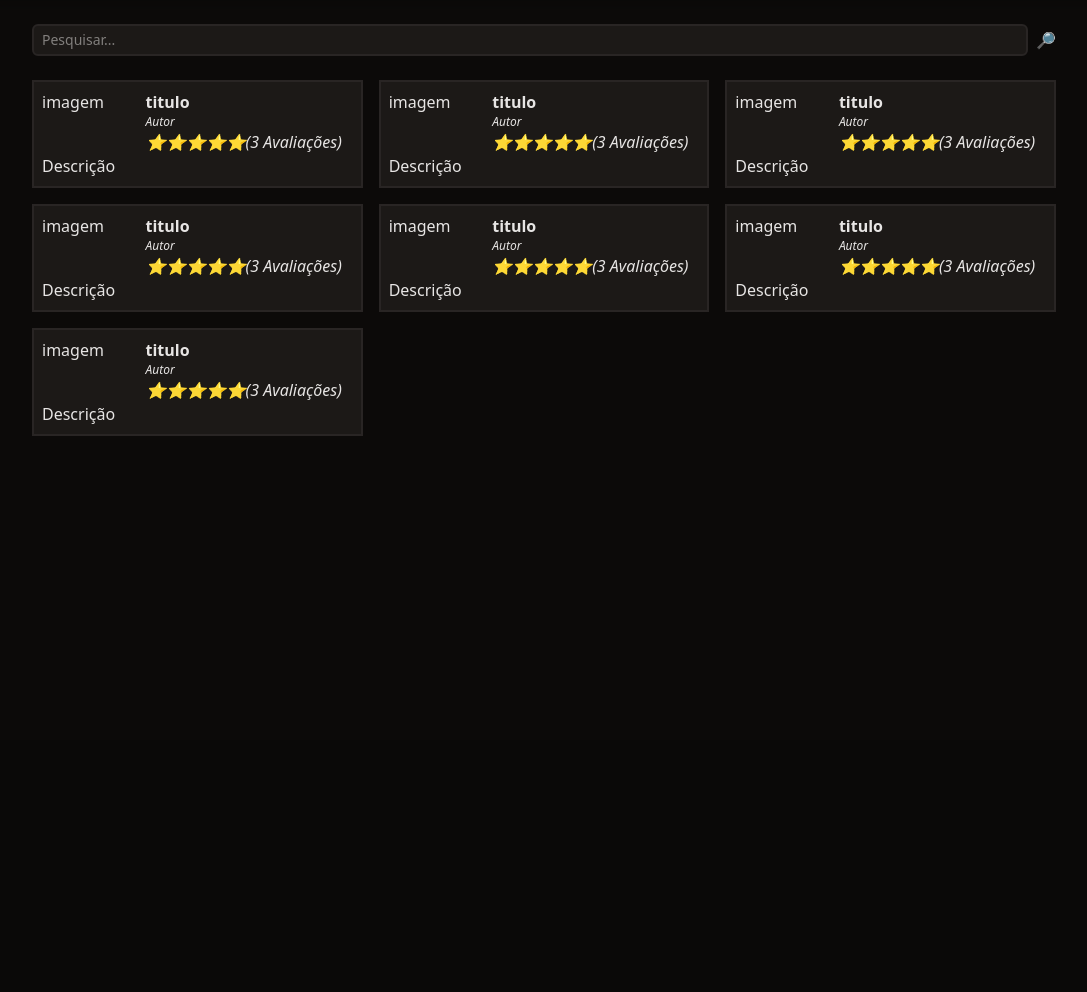
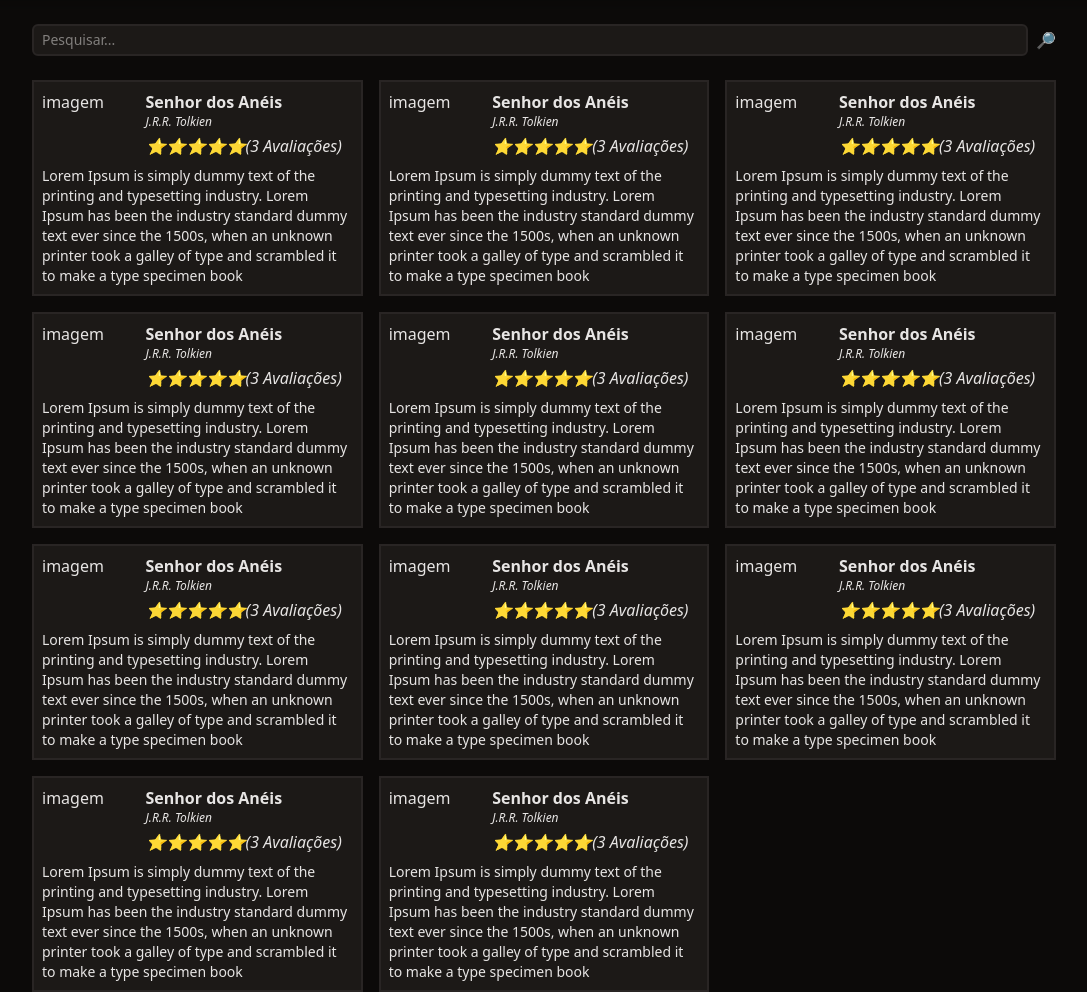
Before and after one commit to rodolfolarac/BookWise, a PHP site: page / in a window 1280 px wide. Shown: the part 60-1052 px from the top of the page, without its empty margins (96-1183 px from the left). Before the commit the page ends 496 px from the top, so only its background shows below. Run offline with PHP 8.4, Linux system fonts and the light colour scheme.

Commit message:
feat: Refatorado arquivo com os dados dos livros.
feat:Arquivo que carrega os dados dos livros criado, separado e iniciado processo de envio de dados via variável global.

```diff
--- /dev/null
+++ b/dados.php
@@ -0,0 +1,14 @@
+<?php
+$livros = [
+    ['id' => 1, 'titulo' => 'Senhor dos Anéis', 'autor' => 'J.R.R. Tolkien', 'descricao' => 'Lorem Ipsum is simply dummy text of the printing and typesetting industry. Lorem Ipsum has been the industry standard dummy text ever since the 1500s, when an unknown printer took a galley of type and scrambled it to make a type specimen book'],
+    ['id' => 2, 'titulo' => 'Senhor dos Anéis', 'autor' => 'J.R.R. Tolkien', 'descricao' => 'Lorem Ipsum is simply dummy text of the printing and typesetting industry. Lorem Ipsum has been the industry standard dummy text ever since the 1500s, when an unknown printer took a galley of type and scrambled it to make a type specimen book'],
+    ['id' => 3, 'titulo' => 'Senhor dos Anéis', 'autor' => 'J.R.R. Tolkien', 'descricao' => 'Lorem Ipsum is simply dummy text of the printing and typesetting industry. Lorem Ipsum has been the industry standard dummy text ever since the 1500s, when an unknown printer took a galley of type and scrambled it to make a type specimen book'],
+    ['id' => 4, 'titulo' => 'Senhor dos Anéis', 'autor' => 'J.R.R. Tolkien', 'descricao' => 'Lorem Ipsum is simply dummy text of the printing and typesetting industry. Lorem Ipsum has been the industry standard dummy text ever since the 1500s, when an unknown printer took a galley of type and scrambled it to make a type specimen book'],
+    ['id' => 5, 'titulo' => 'Senhor dos Anéis', 'autor' => 'J.R.R. Tolkien', 'descricao' => 'Lorem Ipsum is simply dummy text of the printing and typesetting industry. Lorem Ipsum has been the industry standard dummy text ever since the 1500s, when an unknown printer took a galley of type and scrambled it to make a type specimen book'],
+    ['id' => 6, 'titulo' => 'Senhor dos Anéis', 'autor' => 'J.R.R. Tolkien', 'descricao' => 'Lorem Ipsum is simply dummy text of the printing and typesetting industry. Lorem Ipsum has been the industry standard dummy text ever since the 1500s, when an unknown printer took a galley of type and scrambled it to make a type specimen book'],
+    ['id' => 7, 'titulo' => 'Senhor dos Anéis', 'autor' => 'J.R.R. Tolkien', 'descricao' => 'Lorem Ipsum is simply dummy text of the printing and typesetting industry. Lorem Ipsum has been the industry standard dummy text ever since the 1500s, when an unknown printer took a galley of type and scrambled it to make a type specimen book'],
+    ['id' => 8, 'titulo' => 'Senhor dos Anéis', 'autor' => 'J.R.R. Tolkien', 'descricao' => 'Lorem Ipsum is simply dummy text of the printing and typesetting industry. Lorem Ipsum has been the industry standard dummy text ever since the 1500s, when an unknown printer took a galley of type and scrambled it to make a type specimen book'],
+    ['id' => 9, 'titulo' => 'Senhor dos Anéis', 'autor' => 'J.R.R. Tolkien', 'descricao' => 'Lorem Ipsum is simply dummy text of the printing and typesetting industry. Lorem Ipsum has been the industry standard dummy text ever since the 1500s, when an unknown printer took a galley of type and scrambled it to make a type specimen book'],
+    ['id' => 10, 'titulo' => 'Senhor dos Anéis', 'autor' => 'J.R.R. Tolkien', 'descricao' => 'Lorem Ipsum is simply dummy text of the printing and typesetting industry. Lorem Ipsum has been the industry standard dummy text ever since the 1500s, when an unknown printer took a galley of type and scrambled it to make a type specimen book'],
+    ['id' => 11, 'titulo' => 'Senhor dos Anéis', 'autor' => 'J.R.R. Tolkien', 'descricao' => 'Lorem Ipsum is simply dummy text of the printing and typesetting industry. Lorem Ipsum has been the industry standard dummy text ever since the 1500s, when an unknown printer took a galley of type and scrambled it to make a type specimen book']
+];
--- a/index.php
+++ b/index.php
@@ -1,3 +1,6 @@
+<?php
+require 'dados.php';
+?>
 <!DOCTYPE html>
 <html lang="en">
 
@@ -37,117 +40,27 @@
 
         <section class="grid grid-cols-1 md:grid-cols-2 lg:grid-cols-3 gap-4 px-4 lg:px-0">
             <!-- Livro -->
+            <?php foreach ($livros as $livro): ?>
                 <div class="p-2 roudend border-2 border-stone-800 bg-stone-900">
                     <div class="flex">
                         <div class="w-1/3">
                             imagem
                         </div>
 
-                    <div>
-                        <a href="livro.php?" class="font-semibold hover:underline">titulo</a>
-                        <div class="text-xs italic">Autor</div>
+                        <div class="space-y-1">
+                            <a href="/livro.php?id=<?= $livro['id'] ?>" class="font-semibold hover:underline">
+                                <?= $livro['titulo'] ?>
+                            </a>
+                            <div class="text-xs italic"><?= $livro['autor'] ?></div>
                             <div class="text-sx italic">⭐⭐⭐⭐⭐(3 Avaliações)</div>
                         </div>
                     </div>
-                <div>Descrição</div>
-
-            </div>
-            <!-- Livro -->
-            <div class="p-2 roudend border-2 border-stone-800 bg-stone-900">
-                <div class="flex">
-                    <div class="w-1/3">
-                        imagem
-                    </div>
-
-                    <div>
-                        <a href="livro.php?" class="font-semibold hover:underline">titulo</a>
-                        <div class="text-xs italic">Autor</div>
-                        <div class="text-sx italic">⭐⭐⭐⭐⭐(3 Avaliações)</div>
+                    <div class="text-sm mt-2">
+                        <?= $livro['descricao'] ?>
                     </div>
                 </div>
-                <div>Descrição</div>
+            <?php endforeach ?>
 
-            </div>
-            <!-- Livro -->
-            <div class="p-2 roudend border-2 border-stone-800 bg-stone-900">
-                <div class="flex">
-                    <div class="w-1/3">
-                        imagem
-                    </div>
-
-                    <div>
-                        <a href="livro.php?" class="font-semibold hover:underline">titulo</a>
-                        <div class="text-xs italic">Autor</div>
-                        <div class="text-sx italic">⭐⭐⭐⭐⭐(3 Avaliações)</div>
-                    </div>
-                </div>
-                <div>Descrição</div>
-
-            </div>
-            <!-- Livro -->
-            <div class="p-2 roudend border-2 border-stone-800 bg-stone-900">
-                <div class="flex">
-                    <div class="w-1/3">
-                        imagem
-                    </div>
-
-                    <div>
-                        <a href="livro.php?" class="font-semibold hover:underline">titulo</a>
-                        <div class="text-xs italic">Autor</div>
-                        <div class="text-sx italic">⭐⭐⭐⭐⭐(3 Avaliações)</div>
-                    </div>
-                </div>
-                <div>Descrição</div>
-
-            </div>
-            <!-- Livro -->
-            <div class="p-2 roudend border-2 border-stone-800 bg-stone-900">
-                <div class="flex">
-                    <div class="w-1/3">
-                        imagem
-                    </div>
-
-                    <div>
-                        <a href="livro.php?" class="font-semibold hover:underline">titulo</a>
-                        <div class="text-xs italic">Autor</div>
-                        <div class="text-sx italic">⭐⭐⭐⭐⭐(3 Avaliações)</div>
-                    </div>
-                </div>
-                <div>Descrição</div>
-
-            </div>
-            <!-- Livro -->
-            <div class="p-2 roudend border-2 border-stone-800 bg-stone-900">
-                <div class="flex">
-                    <div class="w-1/3">
-                        imagem
-                    </div>
-
-                    <div>
-                        <a href="livro.php?" class="font-semibold hover:underline">titulo</a>
-                        <div class="text-xs italic">Autor</div>
-                        <div class="text-sx italic">⭐⭐⭐⭐⭐(3 Avaliações)</div>
-                    </div>
-                </div>
-                <div>Descrição</div>
-
-            </div>
-            <!-- Livro -->
-            <div class="p-2 roudend border-2 border-stone-800 bg-stone-900">
-                <div class="flex">
-                    <div class="w-1/3">
-                        imagem
-                    </div>
-
-                    <div>
-                        <a href="livro.php?" class="font-semibold hover:underline">titulo</a>
-                        <div class="text-xs italic">Autor</div>
-                        <div class="text-sx italic">⭐⭐⭐⭐⭐(3 Avaliações)</div>
-                    </div>
-                </div>
-                <div>Descrição</div>
-
-            </div>
 
 
         </section>
--- a/livro.php
+++ b/livro.php
@@ -1,3 +1,8 @@
+<?php
+require 'dados.php';
+$id = $_REQUEST['id'];
+?>
+
 <!DOCTYPE html>
 <html lang="en">
 
```
Lines whose indentation alone changed are shown as unchanged.
